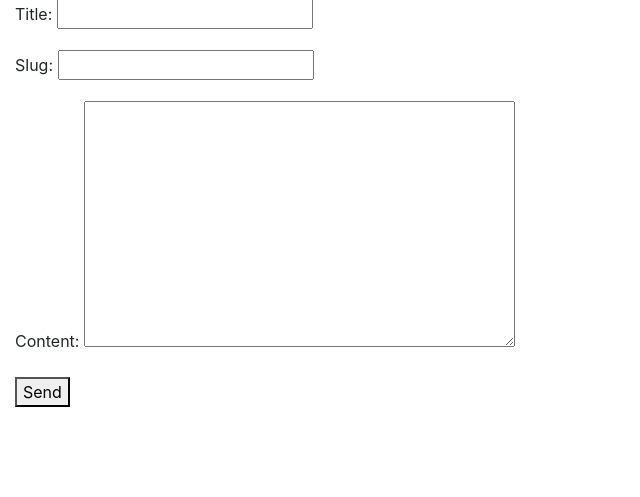
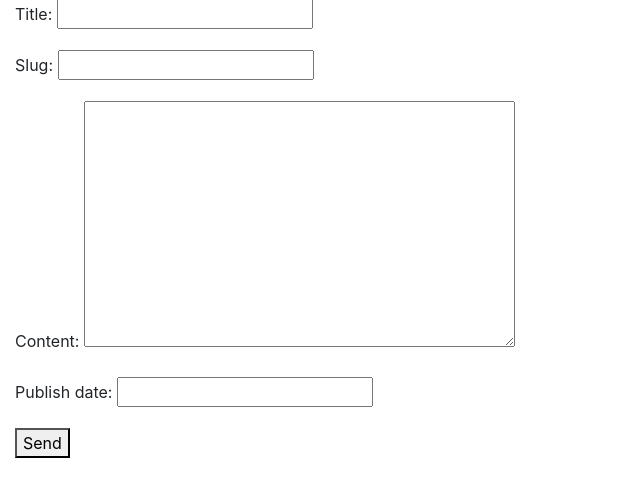
Before and after one commit to Ricardolv/try-django, a Django app: page /blog-new/ in a window 1280 px wide. Shown: the part 57-554 px from the top of the page, without its empty margins (0-640 px from the left). Run offline with Django 3.2, Linux system fonts and the light colour scheme; the visitor is signed in with stand-in values (Sample User, id 1); some libraries are stand-ins or nearby versions.

Commit message:
Published and Draft Posts

```diff
--- a/blog/forms.py
+++ b/blog/forms.py
@@ -12,7 +12,7 @@ class BlogPostForm(forms.Form):
 class BlogPostModelForm(forms.ModelForm):
     class Meta:
         model = BlogPost
-        fields = ['title', 'slug', 'content']
+        fields = ['title', 'slug', 'content', 'publish_date']
 
     def clean_title(self, *args, **kwargs):
         instance = self.instance
--- a/blog/models.py
+++ b/blog/models.py
@@ -24,14 +24,14 @@ class BlogPost(models.Model): # blogpost_set -> queryset
     title = models.CharField(max_length=120)
     slug  = models.SlugField(unique=True)
     content = models.TextField(null=True, blank=True)
-    publish_date = models.DateTimeField(auto_now=False, auto_now_add=False, blank=True, null=True)
+    publish_date = models.DateTimeField(auto_now=False, auto_now_add=False, null=True, blank=True)
     timestamp = models.DateTimeField(auto_now_add=True)
-    update = models.DateTimeField(auto_now=True)
+    updated = models.DateTimeField(auto_now=True)
 
     objects = BlogPostManager()
 
     class Meta:
-        ordering = ['-publish_date', '-update', 'timestamp']
+        ordering = ['-publish_date', '-updated', '-timestamp']
 
     def get_absolute_url(self):
         return f"/blog/{self.slug}"
--- a/blog/templates/blog/list-inline.html
+++ b/blog/templates/blog/list-inline.html
@@ -1,10 +1,9 @@
 <div class="col-12 col-md-10 mb-3 mx-auto">
-    <div class="card ">
-    <img class="card-img-top" src="holder.js/100px180/" alt="">
+    <div class="card {% if not blog_post.publish_date %} border border-warning text-dark {% endif %} ">
     <div class="card-body">
         <h4 class="card-title">{{ blog_post.title }}</h4>
         <p class="card-text">
-
+            <small class="text-muted"> {{ blog_post.publish_date }} </small>
             {% if truncate %}
                 {{ blog_post.content|linebreaks|truncatewords:30 }}
             {% else %}
@@ -14,6 +13,7 @@
         </p>
 
         {% if not detail %}
+            {% if not blog_post.publish_date %} Draft {% endif %}
             <a href="{{ blog_post.get_absolute_url }}">View</a>
         {% endif %}
 
--- a/blog/views.py
+++ b/blog/views.py
@@ -19,8 +19,13 @@ def blog_post_list_view(request):
     # list out objects
     # could be search
     qs = BlogPost.objects.all().published() # queryset -> list of python object
+    if request.user.is_authenticated:
+        my_qs = BlogPost.objects.filter(user=request.user)
+        qs = (qs | my_qs).distinct()
+
     template_name = 'blog/list.html'
     context = {'object_list': qs}
+
     return render(request, template_name, context)
 
 #@login_required
@@ -44,7 +49,6 @@ def blog_post_create_view(request):
         obj = form.save(commit=False)
         obj.user = request.user
         obj.save()
-
         form = BlogPostModelForm()
 
     template_name = 'form.html'
@@ -64,7 +68,6 @@ def blog_post_update_view(request, slug):
     form = BlogPostModelForm(request.POST or None, instance=obj)
     if form.is_valid():
         form.save()
-
     template_name = 'form.html'
     context = {"title": f"Update {obj.title}", 'form': form}
     return render(request, template_name, context)
--- a/core/views.py
+++ b/core/views.py
@@ -9,7 +9,7 @@ from blog.models import BlogPost
 def home_page(request):
     my_title = "hello there..."
     qs = BlogPost.objects.all()[:5]
-    context  =  {"title": "Welcome to Try Django", 'blog_list': qs}
+    context  =  {"title": "Welcome to Try Django 2.2", 'blog_list': qs}
     return render(request, "home.html", context)
 
 
--- a/templates/home.html
+++ b/templates/home.html
@@ -2,7 +2,9 @@
 
 {% block content %}
 
+
     <h1> {{ title }} </h1>
+
 
     {% comment %}
         {{ request.user }}
```
Also changed, not shown: blog/migrations/0008_auto_20190503_1944.py (added).
